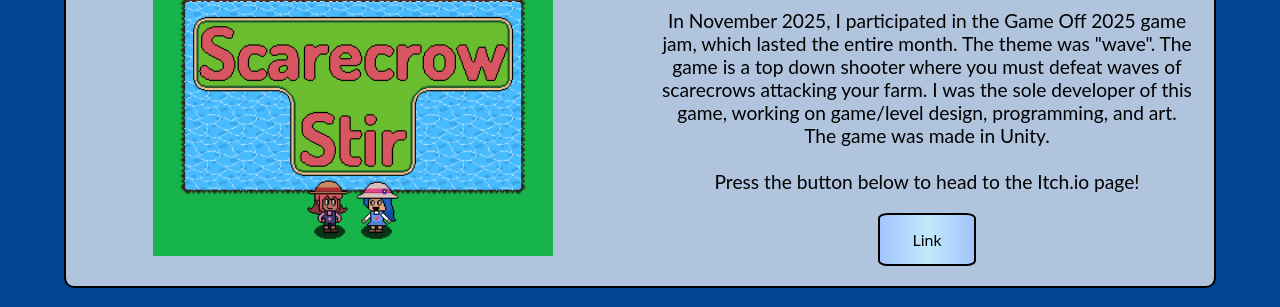
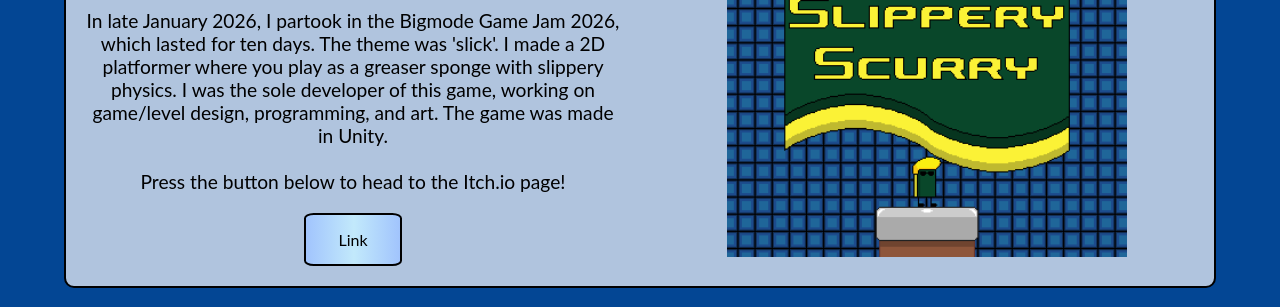
Before and after one commit to AndyVece143/Portfolio, a plain HTML site: page works/games/index.html in a window 1280 px wide. Shown: the part 266-573 px from the top of the page. Drawn offline with Linux system fonts and the light colour scheme.

Commit message:
Added 'Slippery Scurry'

```diff
--- a/works/games/index.html
+++ b/works/games/index.html
@@ -24,6 +24,25 @@
                 <p>Here is a showcase of many games that I have created. The games were created in a wide variety of programs, including Unity and Unreal Engine.
                     I will add my role in the development of the game. If the game is available to download/play, I will provide a link.
                 </p>
+            </div>
+
+            <div class="flex-container">
+                <div class="flex-child text">
+                    <h1>Slippery Scurry</h1>
+                    <p>In late January 2026, I partook in the Bigmode Game Jam 2026, which lasted for ten days. The theme was 'slick'.
+                        I made a 2D platformer where you play as a greaser sponge with slippery physics.
+                        I was the sole developer of this game, working on game/level design, programming, and art. The game was made in Unity.
+                        <br><br>Press the button below to head to the Itch.io page!
+                    </p>
+
+                    <button onclick="window.location.href='https://andy-vece143.itch.io/slippery-scurry'; " style="vertical-align:middle">
+                        <span>Link</span>
+                    </button>
+                </div>
+
+                <div class="flex-child image">
+                    <img src="media/sponge_image.png" alt="space">
+                </div>
             </div>
 
             <div class="flex-container">
```
Also changed, not shown: works/games/media/sponge_image.png (added).
